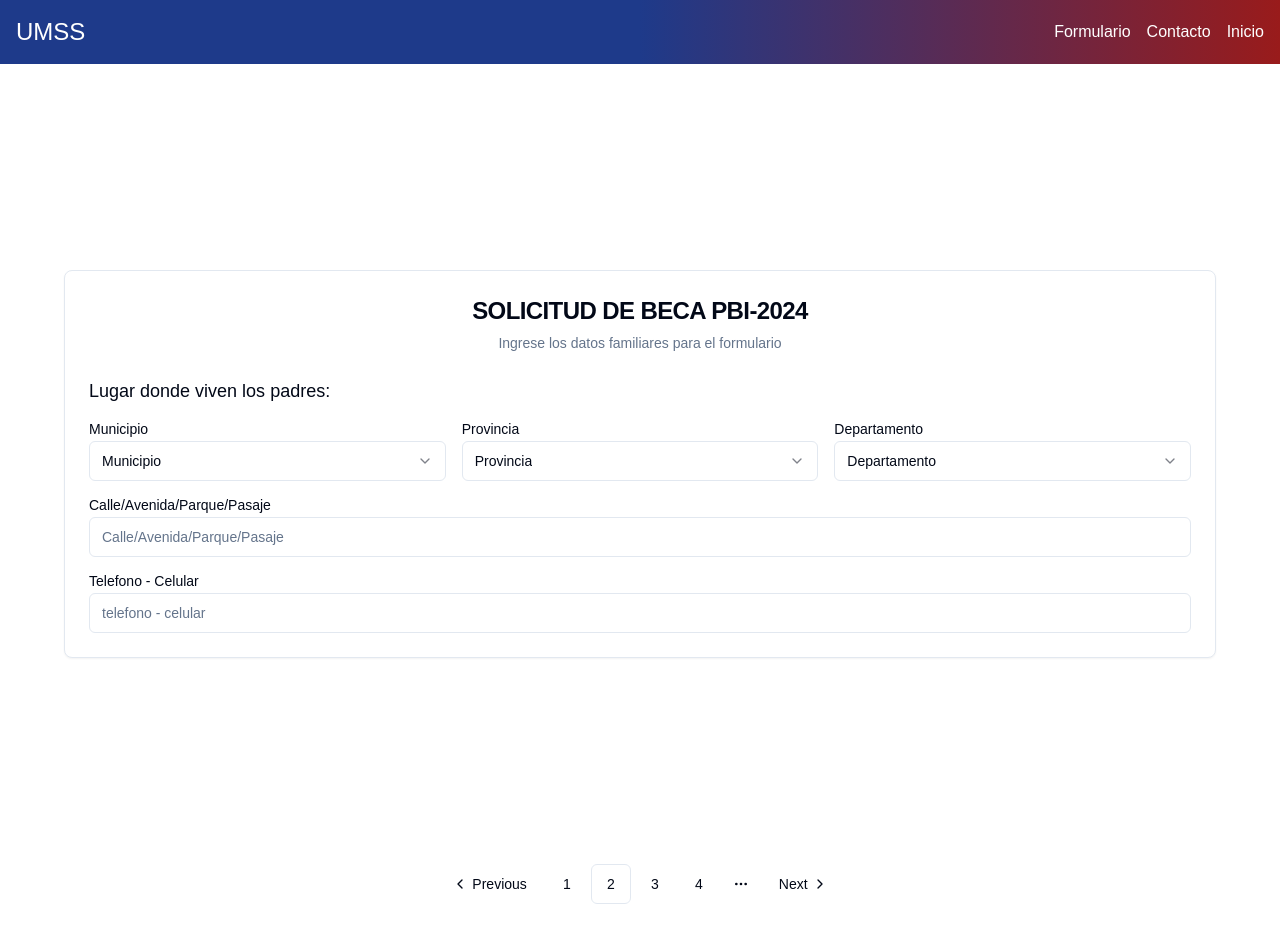
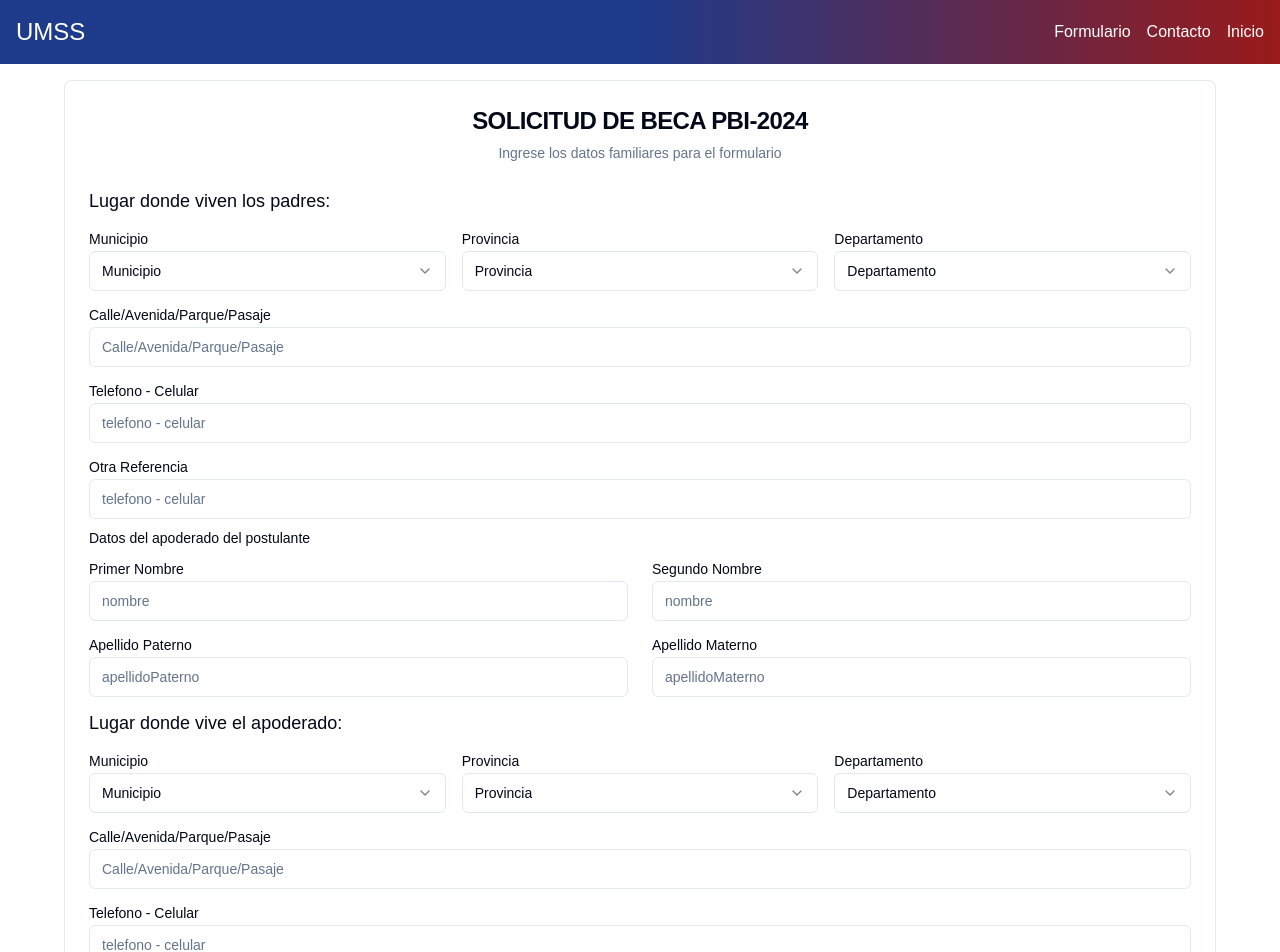
Before and after one commit to 202202541/front-becas-PBI, a Next.js app in the folder becapbi/: page /form/DatosFamiliares in a window 1280 px wide. Shown: the top 952 px of the page. Before the commit the page ends 904 px from the top, so only its background shows below. Built offline with nearby package versions, Linux system fonts and the light colour scheme.

Commit message:
formulario dependientes

```diff
--- a/becapbi/src/app/form/DatosFamiliares/page.tsx
+++ b/becapbi/src/app/form/DatosFamiliares/page.tsx
@@ -96,6 +96,125 @@ function DatosFamiliares() {
                                     required
                                 />
                             </div>
+                            <div >
+                                <Label htmlFor="telefono">Otra Referencia</Label>
+                                <Input
+                                    id="telefono"
+                                    type="text"
+                                    placeholder="telefono - celular"
+                                    required
+                                />
+                            </div>
+                            <Label>Datos del apoderado del postulante</Label>
+                            <div className="grid grid-cols-2 gap-6">
+                                <div >
+                                    <Label htmlFor="nombre">Primer Nombre</Label>
+                                    <Input
+                                        id="nombre"
+                                        type="text"
+                                        placeholder="nombre"
+                                        required
+                                    />
+                                </div>
+                                <div >
+                                    <Label htmlFor="nombre">Segundo Nombre</Label>
+                                    <Input
+                                        id="nombre"
+                                        type="text"
+                                        placeholder="nombre"
+                                        required
+                                    />
+                                </div>
+                            </div>
+                            <div className="grid grid-cols-2 gap-6">
+                                <div >
+                                    <Label htmlFor="apellidoPaterno">Apellido Paterno</Label>
+                                    <Input
+                                        id="apellidoPaterno"
+                                        type="text"
+                                        placeholder="apellidoPaterno"
+                                        required
+                                    />
+                                </div>
+                                <div >
+                                    <Label htmlFor="apellidoMaterno">Apellido Materno</Label>
+                                    <Input
+                                        id="apellidoMaterno"
+                                        type="text"
+                                        placeholder="apellidoMaterno"
+                                        required
+                                    />
+                                </div>
+                            </div>
+                            <Label className="text-lg" > Lugar donde vive el apoderado:</Label>
+                            <div className="grid grid-cols-3 gap-4">
+                                <div className="col-span-1">
+                                    <Label htmlFor="Municipio">Municipio</Label>
+                                    <Select>
+                                        <SelectTrigger>
+                                            <SelectValue placeholder="Municipio" />
+                                        </SelectTrigger>
+                                        <SelectContent>
+                                            <SelectItem value="Bolivia">Bolivia</SelectItem>
+                                        </SelectContent>
+                                    </Select>
+                                </div>
+                                <div className="col-span-1">
+                                    <Label htmlFor="Provincia">Provincia</Label>
+                                    <Select>
+                                        <SelectTrigger >
+                                            <SelectValue placeholder="Provincia" />
+                                        </SelectTrigger>
+                                        <SelectContent>
+                                            <SelectItem value="soltero">Bolivia</SelectItem>
+                                        </SelectContent>
+                                    </Select>
+                                </div>
+                                <div className="col-span-1">
+                                    <Label htmlFor="Departamento">Departamento</Label>
+                                    <Select>
+                                        <SelectTrigger >
+                                            <SelectValue placeholder="Departamento" />
+                                        </SelectTrigger>
+                                        <SelectContent>
+                                            <SelectItem value="soltero">Bolivia</SelectItem>
+                                        </SelectContent>
+                                    </Select>
+                                </div>
+                            </div>
+                            <div>
+                                <Label htmlFor="vivienda">Calle/Avenida/Parque/Pasaje</Label>
+                                <Input
+                                    id="vivienda"
+                                    type="text"
+                                    placeholder="Calle/Avenida/Parque/Pasaje"
+                                    required
+                                />
+                            </div>
+                            <div >
+                                <Label htmlFor="telefono">Telefono - Celular</Label>
+                                <Input
+                                    id="telefono"
+                                    type="text"
+                                    placeholder="telefono - celular"
+                                    required
+                                />
+                            </div>
+                            <div className="grid gap-2">
+                                <Label htmlFor="Provincia">Tipo de vivienda de los padres y/o dependientes</Label>
+                                <Select>
+                                    <SelectTrigger >
+                                        <SelectValue placeholder="Tipo de vivienda" />
+                                    </SelectTrigger>
+                                    <SelectContent>
+                                        <SelectItem value="soltero">Propia</SelectItem>
+                                        <SelectItem value="soltero">Alquilada</SelectItem>
+                                        <SelectItem value="soltero">Anticretico</SelectItem>
+                                        <SelectItem value="soltero">Gratuita</SelectItem>
+                                    </SelectContent>
+                                </Select>
+                            </div>
+                            <Label className="text-lg" >Grupo Familiar</Label>
                         </div>
                     </CardContent>
                 </Card>
```
